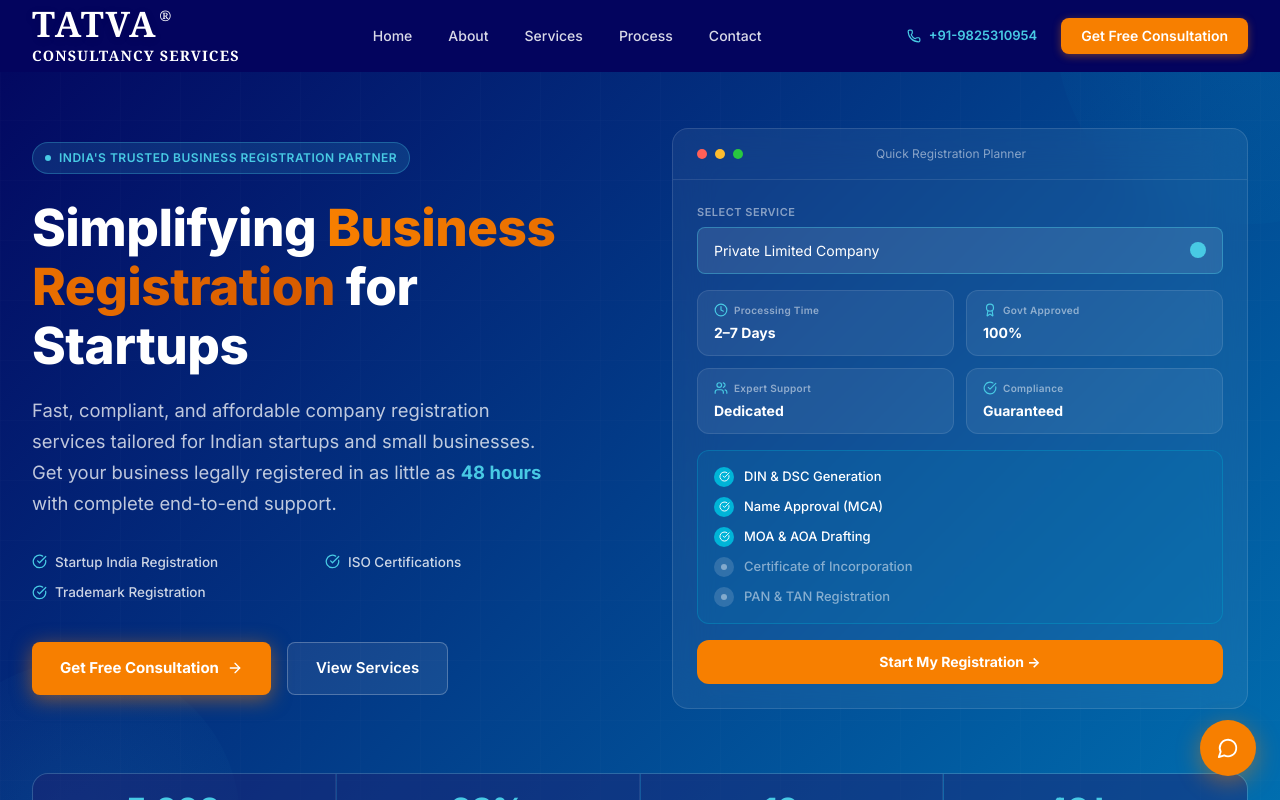
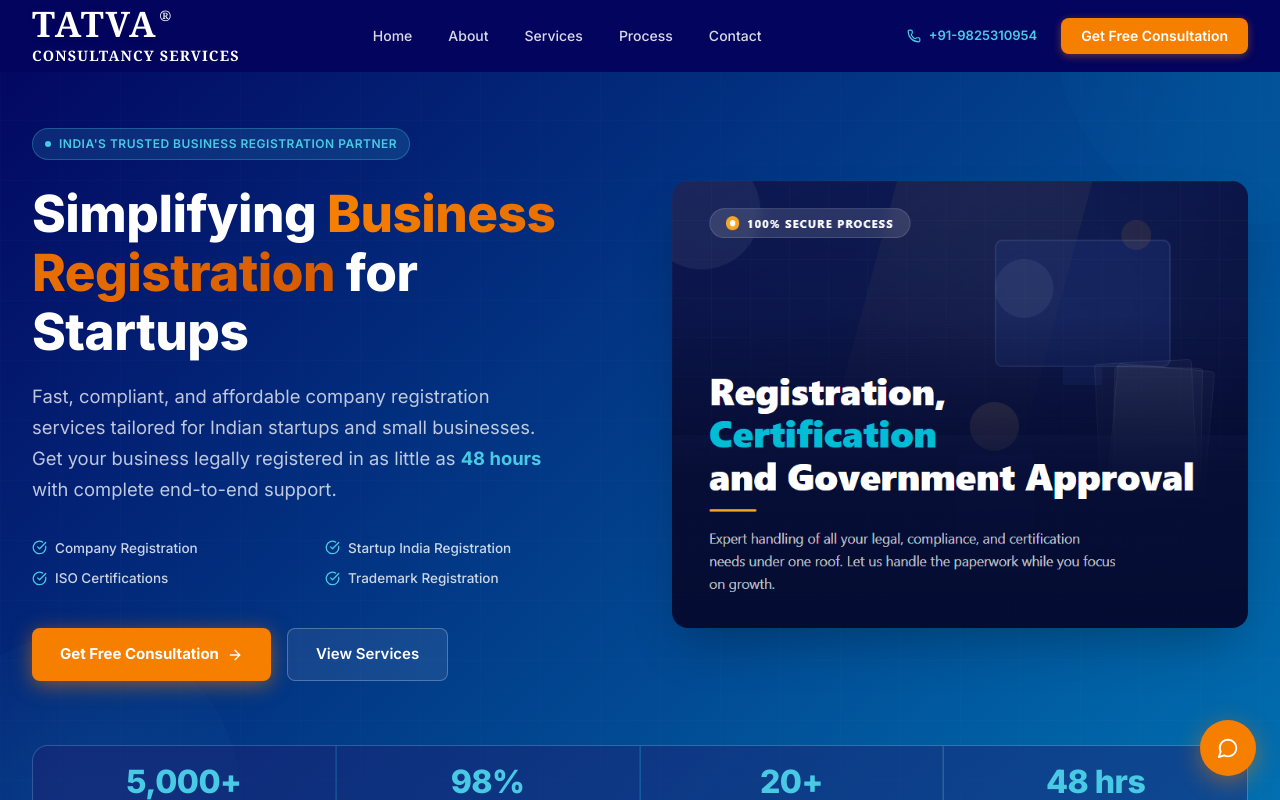
Before and after one commit to Param2725/tatva-design2, a React (Vite) app: page / in a window 1280 px wide. Shown: the top 800 px of the page. Built offline with nearby package versions, Linux system fonts and the light colour scheme.

Commit message:
feat: Add Hero component and its associated `hero.png` image.

```diff
--- a/src/app/components/Hero.tsx
+++ b/src/app/components/Hero.tsx
@@ -9,11 +9,12 @@
   const stats = [
     { value: "5,000+", label: "Businesses Registered" },
     { value: "98%", label: "Client Satisfaction" },
-    { value: "10+", label: "Years Experience" },
+    { value: "20+", label: "Years Experience" },
     { value: "48 hrs", label: "Average Processing" },
   ];
 
   const highlights = [
+    "Company Registration",
     "Startup India Registration",
     "ISO Certifications",
     "Trademark Registration"
@@ -159,108 +160,13 @@
           </div>
 
           {/* Right Card */}
-          <div className="hidden lg:block">
-            <div
-              className="rounded-2xl overflow-hidden"
-              style={{
-                background: "rgba(255,255,255,0.06)",
-                border: "1px solid rgba(255,255,255,0.12)",
-                backdropFilter: "blur(20px)",
-              }}
-            >
-              {/* Card Header */}
-              <div
-                className="px-6 py-4 flex items-center justify-between"
-                style={{ borderBottom: "1px solid rgba(255,255,255,0.1)" }}
-              >
-                <div className="flex items-center gap-2">
-                  <div className="w-2.5 h-2.5 rounded-full" style={{ background: "#ff5f57" }} />
-                  <div className="w-2.5 h-2.5 rounded-full" style={{ background: "#febc2e" }} />
-                  <div className="w-2.5 h-2.5 rounded-full" style={{ background: "#28c840" }} />
-                </div>
-                <span style={{ color: "rgba(255,255,255,0.5)", fontSize: "12px" }}>Quick Registration Planner</span>
-                <div className="w-16" />
-              </div>
-
-              <div className="p-6 space-y-4">
-                {/* Form Fields Mock */}
-                <div>
-                  <p style={{ color: "rgba(255,255,255,0.5)", fontSize: "11px", fontWeight: 600, letterSpacing: "0.5px", marginBottom: "6px" }}>
-                    SELECT SERVICE
-                  </p>
-                  <div
-                    className="px-4 py-3 rounded-lg flex items-center justify-between"
-                    style={{ background: "rgba(255,255,255,0.1)", border: "1px solid rgba(72,202,228,0.4)" }}
-                  >
-                    <span style={{ color: "white", fontSize: "14px" }}>Private Limited Company</span>
-                    <div className="w-4 h-4 rounded-full" style={{ background: "#48cae4" }} />
-                  </div>
-                </div>
-
-                <div className="grid grid-cols-2 gap-3">
-                  {[
-                    { icon: <Clock size={14} />, label: "Processing Time", value: "2–7 Days" },
-                    { icon: <Award size={14} />, label: "Govt Approved", value: "100%" },
-                    { icon: <Users size={14} />, label: "Expert Support", value: "Dedicated" },
-                    { icon: <CheckCircle size={14} />, label: "Compliance", value: "Guaranteed" },
-                  ].map((item) => (
-                    <div
-                      key={item.label}
-                      className="px-4 py-3 rounded-xl"
-                      style={{ background: "rgba(255,255,255,0.07)", border: "1px solid rgba(255,255,255,0.1)" }}
-                    >
-                      <div className="flex items-center gap-1.5 mb-1" style={{ color: "#48cae4" }}>
-                        {item.icon}
-                        <span style={{ fontSize: "10px", fontWeight: 600, letterSpacing: "0.3px", color: "rgba(255,255,255,0.5)" }}>
-                          {item.label}
-                        </span>
-                      </div>
-                      <p style={{ color: "white", fontSize: "14px", fontWeight: 700 }}>{item.value}</p>
-                    </div>
-                  ))}
-                </div>
-
-                {/* Services Checklist */}
-                <div
-                  className="rounded-xl p-4 space-y-2.5"
-                  style={{ background: "rgba(0,119,182,0.2)", border: "1px solid rgba(0,180,216,0.3)" }}
-                >
-                  {[
-                    "DIN & DSC Generation",
-                    "Name Approval (MCA)",
-                    "MOA & AOA Drafting",
-                    "Certificate of Incorporation",
-                    "PAN & TAN Registration",
-                  ].map((step, i) => (
-                    <div key={step} className="flex items-center gap-2.5">
-                      <div
-                        className="w-5 h-5 rounded-full flex items-center justify-center flex-shrink-0"
-                        style={{ background: i < 3 ? "#00b4d8" : "rgba(255,255,255,0.15)" }}
-                      >
-                        {i < 3 ? (
-                          <CheckCircle size={11} color="white" />
-                        ) : (
-                          <div className="w-1.5 h-1.5 rounded-full" style={{ background: "rgba(255,255,255,0.4)" }} />
-                        )}
-                      </div>
-                      <span style={{ color: i < 3 ? "white" : "rgba(255,255,255,0.5)", fontSize: "13px", fontWeight: 500 }}>
-                        {step}
-                      </span>
-                    </div>
-                  ))}
-                </div>
-
-                <button
-                  className="w-full py-3 rounded-xl text-white text-sm"
-                  style={{
-                    background: "#f77f00",
-                    fontWeight: 700,
-                  }}
-                >
-                  Start My Registration →
-                </button>
-              </div>
-            </div>
+          <div className="hidden lg:block relative rounded-2xl overflow-hidden shadow-2xl group">
+            {/* Themed Image */}
+            <img
+              src="/hero.png"
+              alt="Business Registration and Certification"
+              className="w-full h-auto object-cover transition-transform duration-700 group-hover:scale-105"
+            />
           </div>
         </div>
 
```
Also changed, not shown: public/hero.png (added).
